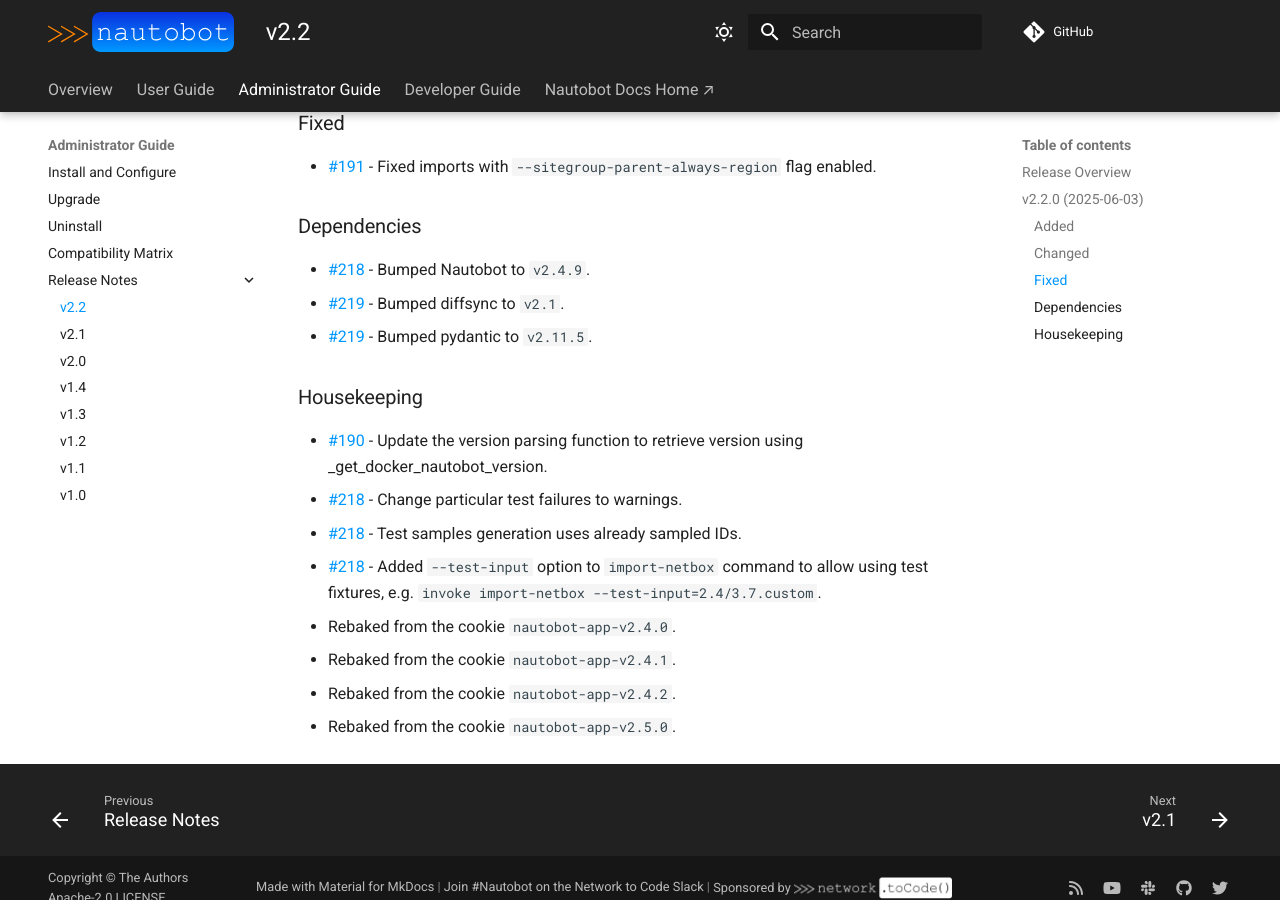
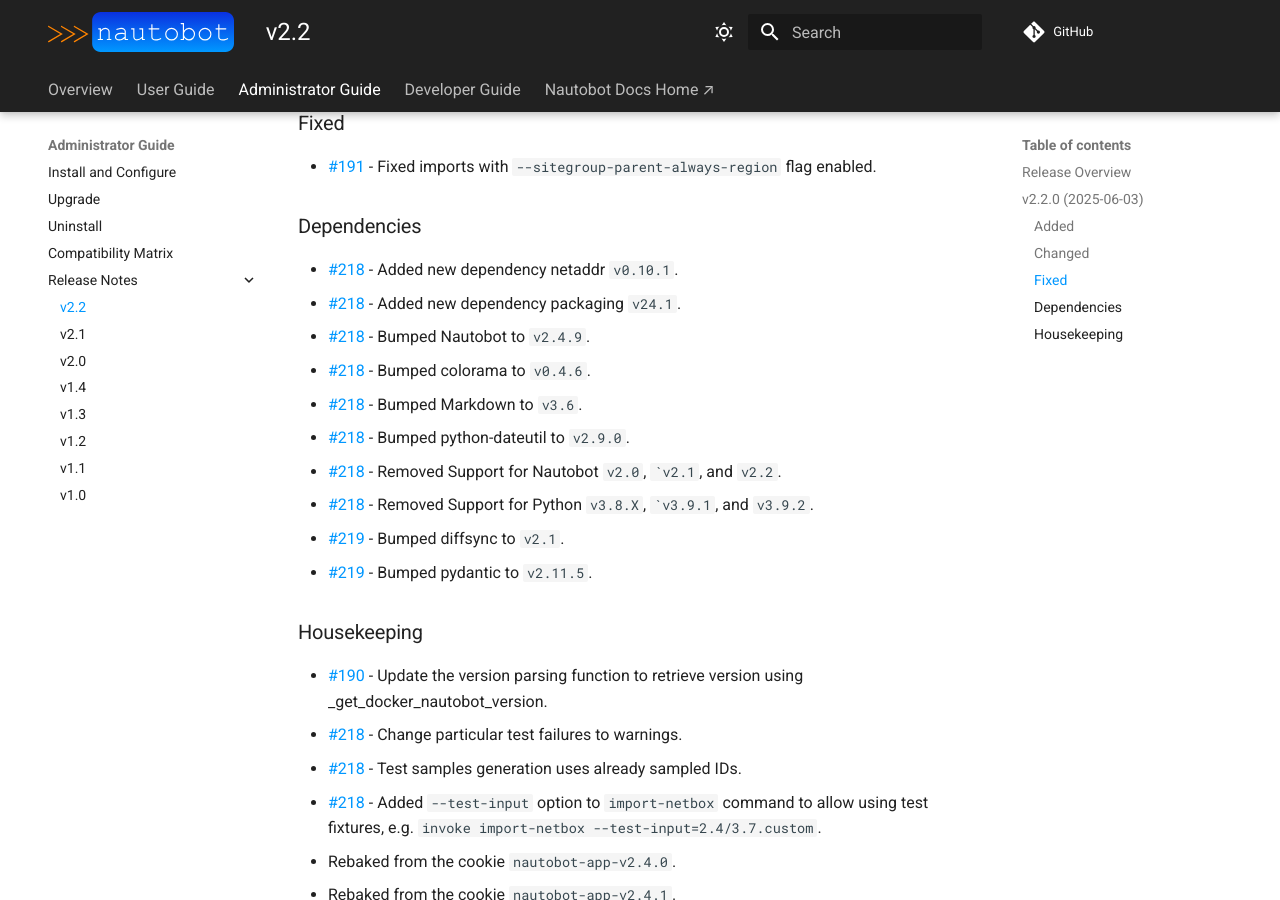
Before and after one commit to nautobot/nautobot-app-netbox-importer, an MkDocs documentation site: the page built from docs/admin/release_notes/version_2.2.md, in a window 1280 px wide and 900 px high, scrolled down 1165 px. Built offline with MkDocs 1.6.1 and Material for MkDocs 9.7.7, drawn with Linux system fonts in a browser that asks for light colours; comment, search, counter and statistics services are not loaded.

Commit message:
address PR feedback

```diff
--- a/docs/admin/release_notes/version_2.2.md
+++ b/docs/admin/release_notes/version_2.2.md
@@ -39,7 +39,14 @@ This document describes all new features and changes in the release. The format
 
 ### Dependencies
 
+- [#218](https://github.com/nautobot/nautobot-app-netbox-importer/issues/218) - Added new dependency netaddr `v0.10.1`.
+- [#218](https://github.com/nautobot/nautobot-app-netbox-importer/issues/218) - Added new dependency packaging `v24.1`.
 - [#218](https://github.com/nautobot/nautobot-app-netbox-importer/issues/218) - Bumped Nautobot to `v2.4.9`.
+- [#218](https://github.com/nautobot/nautobot-app-netbox-importer/issues/218) - Bumped colorama to `v0.4.6`.
+- [#218](https://github.com/nautobot/nautobot-app-netbox-importer/issues/218) - Bumped Markdown to `v3.6`.
+- [#218](https://github.com/nautobot/nautobot-app-netbox-importer/issues/218) - Bumped python-dateutil to `v2.9.0`.
+- [#218](https://github.com/nautobot/nautobot-app-netbox-importer/issues/218) - Removed Support for Nautobot `v2.0`, ``v2.1`, and `v2.2`.
+- [#218](https://github.com/nautobot/nautobot-app-netbox-importer/issues/218) - Removed Support for Python `v3.8.X`, ``v3.9.1`, and `v3.9.2`.
 - [#219](https://github.com/nautobot/nautobot-app-netbox-importer/issues/219) - Bumped diffsync to `v2.1`.
 - [#219](https://github.com/nautobot/nautobot-app-netbox-importer/issues/219) - Bumped pydantic to `v2.11.5`.
 
--- a/pyproject.toml
+++ b/pyproject.toml
@@ -53,7 +53,6 @@ yamllint = "*"
 toml = "*"
 # Python implementation of markdownlint
 pymarkdownlnt = [
-    {version = "0.9.26", python = "~3.8.0"},
     {version = "~0.9.29", python = ">=3.9,<3.13"},
 ]
 Markdown = "*"
```
Also changed, not shown: docs/admin/compatibility_matrix.md (+1 -0 lines), 2 other files.
